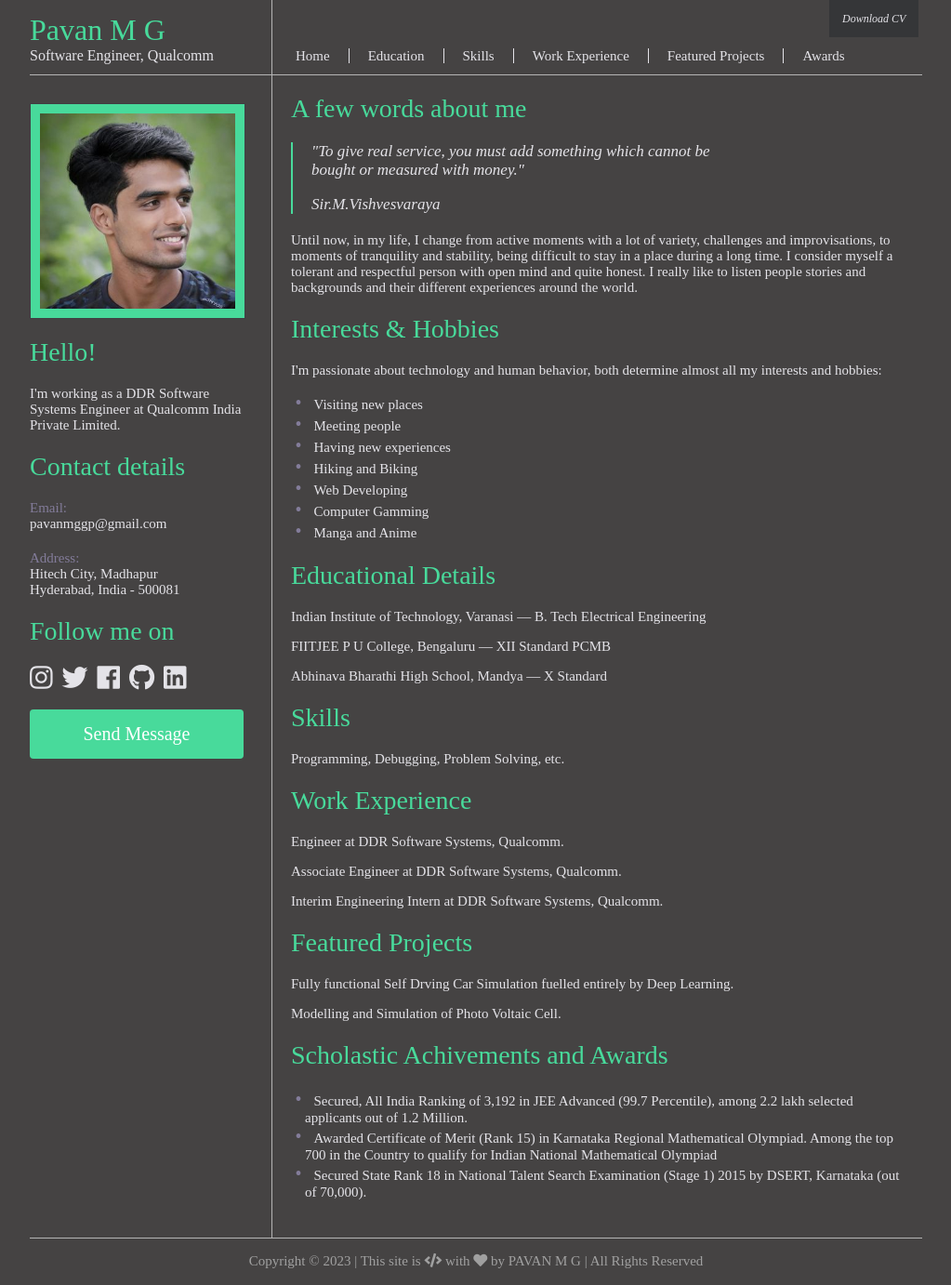
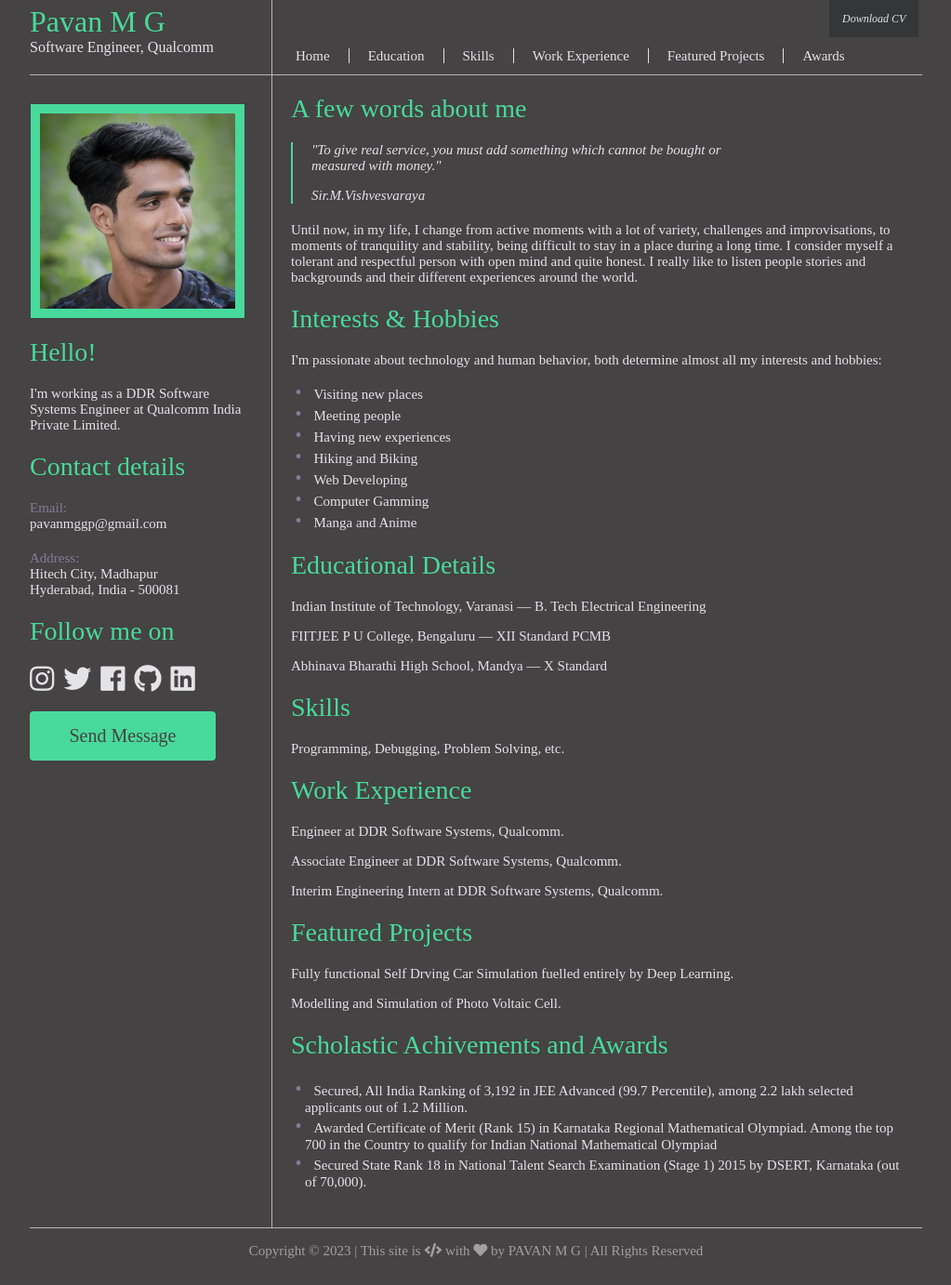
Before and after one commit to pavan-mg/pavan-mg.github.io, a Jekyll site: the page built from index.html, in a window 1280 px wide and 1382 px high. Shown: the whole window at 93% size, without its empty margins (128-1151 px from the left). Built offline with Jekyll 4.4.1, drawn with Linux system fonts in a browser that asks for light colours; some web fonts are replaced.

Commit message:
Update main.css

```diff
--- a/css/main.css
+++ b/css/main.css
@@ -151,7 +151,7 @@
 /* HEADER */
 
 .logotype_name{
-	margin: 14px 0 0;
+	margin: 5px 0 0;
 	font-size: 32px;
 }
 .logotype_occupation{
@@ -241,7 +241,7 @@
 }
 
 .social-icons {
-	font-size: 28;
+	font-size: 30;
 	margin-right: 10px;
 }
 	ul.social-icons {
@@ -260,17 +260,17 @@
 	display: inline-block;
 	border-radius: 4px;
 	background-color: #48DA9B;
-	color: #ffffff;
+	color: rgb(69, 67, 67);
 	text-align: center;
 	font-size: 20px;
 	padding: 15px;
-	width: 200px;
+	width: 170px;
 	text-decoration: None;
 	transition: all 0.5s;
 	cursor: pointer;
 }
 	.send_message_button:hover {
-		background: #22885c;
+		background: #208056;
 	}
 	.send_message_button:hover span:after {
 		opacity: 1;
@@ -301,7 +301,7 @@
 	position: relative;
 }
 	.profile_quote p {
-		font-size: 17px;
+		font-size: 15px;
 		width: 455px;
 	}
 	.profile_quote  .entypo-quote {
```
